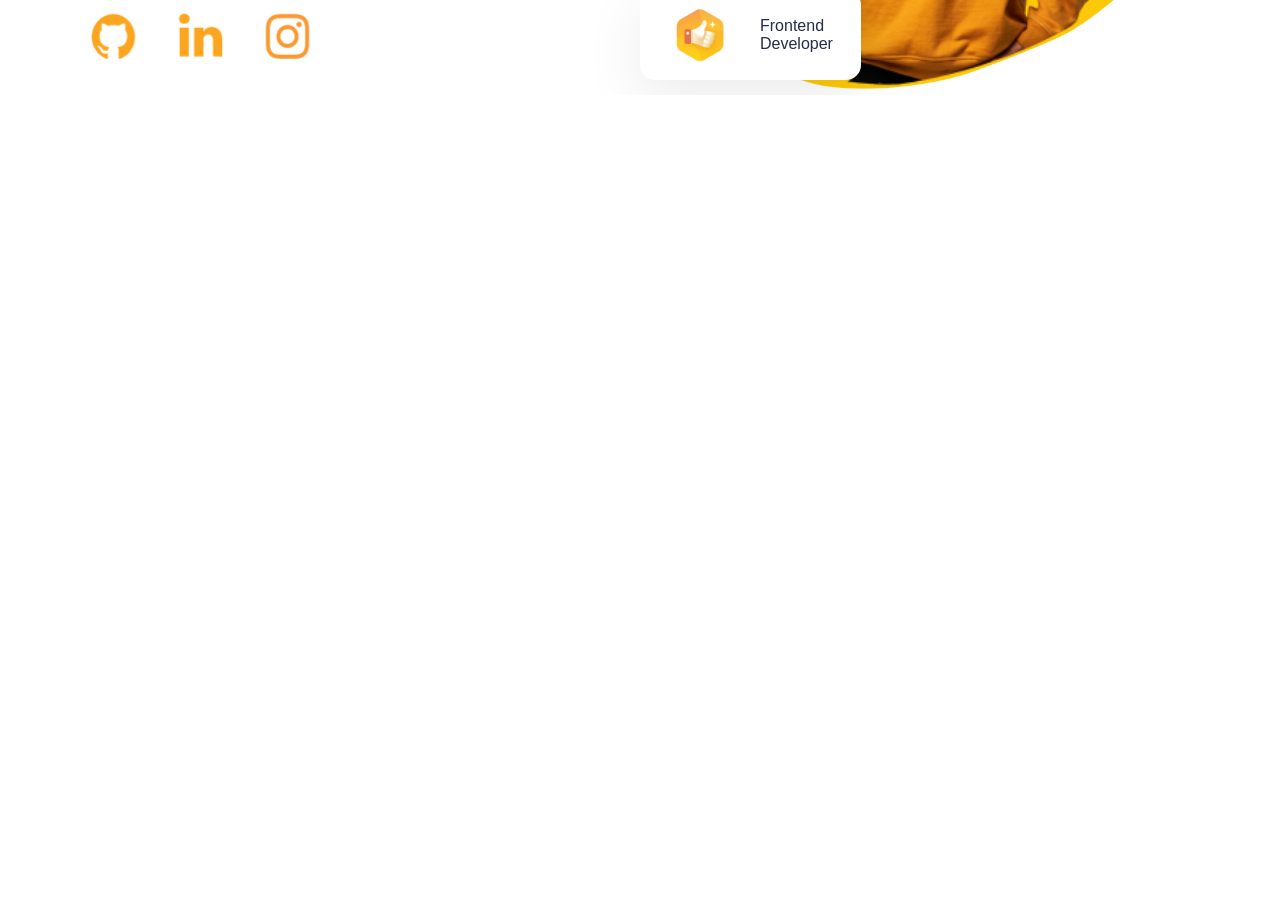
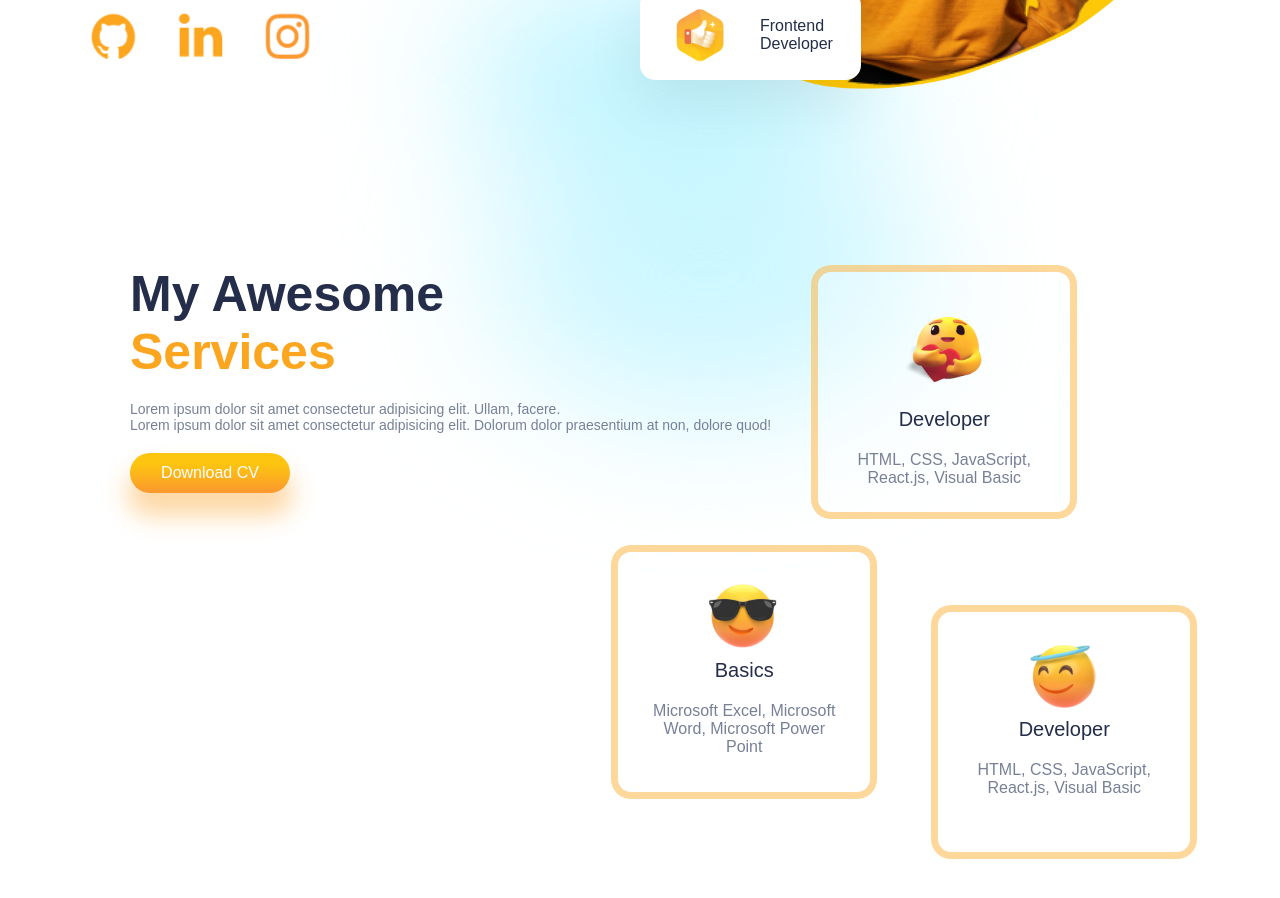
Before and after one commit to Arya-BudiArtana/React-Portfolio-Web, a React (Create React App) app: page / in a window 1280 px wide. Shown: the part 580-1478 px from the top of the page. Before the commit the page ends 800 px from the top, so only its background shows below. Built offline with nearby package versions, Linux system fonts and the light colour scheme; a web font is replaced by a local one.

Commit message:
add services section

```diff
--- a/src/App.js
+++ b/src/App.js
@@ -1,11 +1,13 @@
 import Navbar from "./components/navbar/Navbar";
 import Intro from "./components/intro/Intro";
+import Services from "./components/services/Services";
 import './App.css'
 function App() {
   return (
     <div className="App">
       <Navbar></Navbar>
       <Intro></Intro>
+      <Services></Services>
     </div>
   );
 }
--- /dev/null
+++ b/src/components/cards/Card.jsx
@@ -0,0 +1,13 @@
+import React from 'react'
+import "./card.css"
+const Card = ({emoji, heading, detail}) => {
+  return (
+    <div className="card">
+        <img src={emoji} alt="" />
+        <span>{heading}</span>
+        <span>{detail}</span>
+    </div>
+  )
+}
+
+export default Card
--- /dev/null
+++ b/src/components/cards/card.css
@@ -0,0 +1,24 @@
+.card  {
+    width: 10rem;
+    height: 10rem;
+    position: absolute;
+    display: flex;
+    flex-direction: column;
+    gap: 1rem;
+    align-items: center;
+    text-align: center;
+    background: rgba(255, 255, 255, 0.26);
+    border: 7px solid var(--orangeCard);
+    border-radius: 20px;
+    padding: 0px 26px 2rem 26px;
+}
+
+.card :nth-child(3) {
+    color: var(--gray);
+    font-size: 16px;
+}
+
+.card > img {
+    transform: scale(0.7);
+    margin-bottom: -2rem;
+}
--- a/src/components/intro/Intro.jsx
+++ b/src/components/intro/Intro.jsx
@@ -46,9 +46,8 @@ const Intro = () => {
           <div style={{top:'18rem', left:'0rem'}}>
               <Floating image={Thumbup} txt1='Frontend' txt2 ='Developer'></Floating>
           </div>
-          <div className="blur" style={{background:"rgb(238 210 255"}}>
-
-          </div>
+          <div className="blur" style={{background:"rgb(238 210 255"}}></div>
+          <div className="blur" style={{background:"#C1F5FF", top:'17rem', width:'21rem', height:'11rem', left:'-9rem'}}></div>
       </div>
     </div>
   );
--- a/src/components/intro/intro.css
+++ b/src/components/intro/intro.css
@@ -88,3 +88,15 @@
 .i-icon>*:hover{
     cursor: pointer;
 }
+
+.blur {
+    position: absolute;
+    width: 22rem;
+    height: 14rem;
+    border-radius: 50%;
+    background: #edd0ff;
+    filter: blur(72px);
+    z-index: -9;
+    top: -18%;
+    left: 56%;
+}
--- a/src/components/navbar/Navbar.jsx
+++ b/src/components/navbar/Navbar.jsx
@@ -17,7 +17,7 @@ const Navbar = () => {
                     </ul>
                 </div>
             <button className="button n-button">
-                Contact me
+                Contact
             </button>
             </div>
         </div>
--- /dev/null
+++ b/src/components/services/Services.jsx
@@ -0,0 +1,45 @@
+import React from 'react'
+import "./services.css"
+import Heart from "../../img/heartemoji.png"
+import Glasses from "../../img/glasses.png"
+import Humble from "../../img/humble.png"
+import Card from '../cards/Card'
+import Resume from "../../img/humble.png"
+const Services = () => {
+  return (
+    <div className="services">
+        <div className="awesome">
+            <span>My Awesome</span>
+            <span>Services</span>
+            <span>
+                Lorem ipsum dolor sit amet consectetur adipisicing elit. Ullam, facere.
+                <br />
+                Lorem ipsum dolor sit amet consectetur adipisicing elit. Dolorum dolor praesentium at non, dolore quod!
+            </span>
+            <a href={Resume} download>
+            <button className="button s-button">
+                Download CV
+            </button>
+
+            </a>
+            <div className="blur s-blur" style={{background: "#ABF1FF94"}}></div>
+        </div>
+
+        <div className="cards">
+            <div style={{left:'2rem'}}>
+                <Card emoji={Heart} heading={'Developer'} detail ={'HTML, CSS, JavaScript, React.js, Visual Basic'}></Card>
+            </div>
+
+            <div style={{left:'-8rem', top:'14rem'}}>
+                <Card emoji={Glasses} heading={'Basics'} detail ={'Microsoft Excel, Microsoft Word, Microsoft Power Point'}></Card>
+            </div>
+
+            <div style={{left:'8rem', top:'17rem'}}>
+                <Card emoji={Humble} heading={'Developer'} detail ={'HTML, CSS, JavaScript, React.js, Visual Basic'}></Card>
+            </div>
+        </div>
+    </div>
+  )
+}
+
+export default Services
--- /dev/null
+++ b/src/components/services/services.css
@@ -0,0 +1,44 @@
+.services {
+    padding: 0 3rem 0 3rem;
+    display: flex;
+    height: 90vh;
+    margin-top: 9rem;
+    margin-bottom: 8rem;
+}
+.awesome {
+    display: flex;
+    flex-direction: column;
+    position: relative;
+}
+
+.awesome > :nth-child(1) {
+    color: var(--black);
+    font-size: 2.5rem;
+    font-weight: 700;
+}
+
+.awesome > :nth-child(2) {
+    color: var(--orange);
+    font-size: 2.5rem;
+    font-weight: 700;
+}
+
+.awesome > :nth-child(3) {
+    color: var(--gray);
+    font-size:14px ;
+    margin-top: 1rem;
+}
+
+.s-button {
+    width: 8rem;
+    margin-top: 1rem;
+    height: 2rem;
+}
+
+.cards {
+    position: relative;
+}
+
+.cards >* {
+    position: absolute;
+}
```
